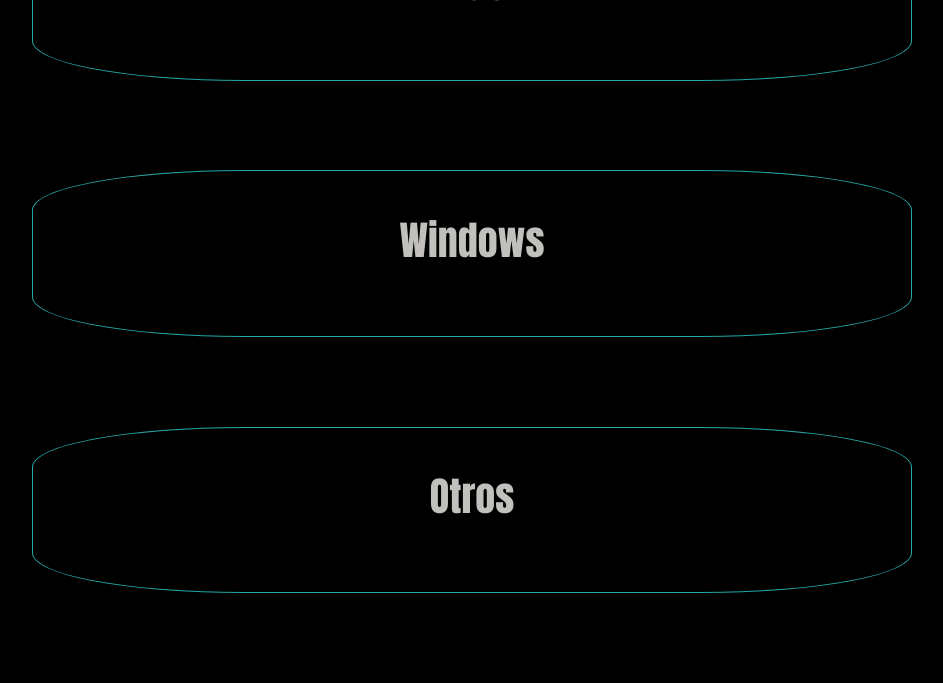
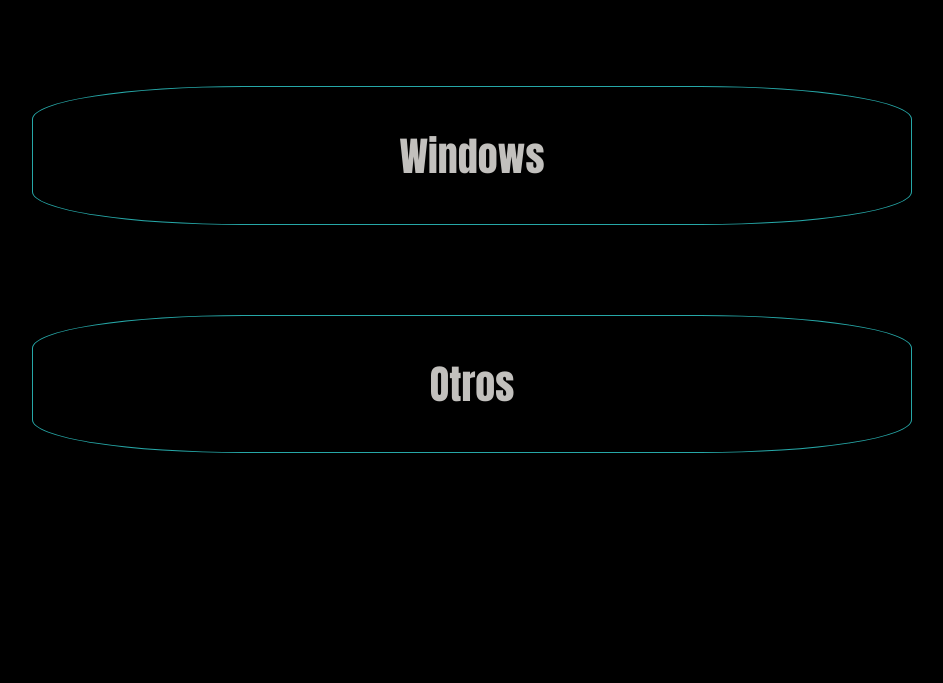
Before and after one commit to materials1/cursos, a plain HTML site: page obtener.html in a window 1280 px wide. Shown: the part 815-1498 px from the top of the page, without its empty margins (168-1111 px from the left). After the commit the page ends 1358 px from the top, so only its background shows below. Drawn offline with Linux system fonts and the light colour scheme.

Commit message:
Update obtener.html

```diff
--- a/obtener.html
+++ b/obtener.html
@@ -27,7 +27,7 @@
 			font-size: 24px;
 		}
 		a{
-		    height: 11%;
+
 			color: rgb(194, 192, 189);
 
 			background: rgb(0, 0, 0);
```
